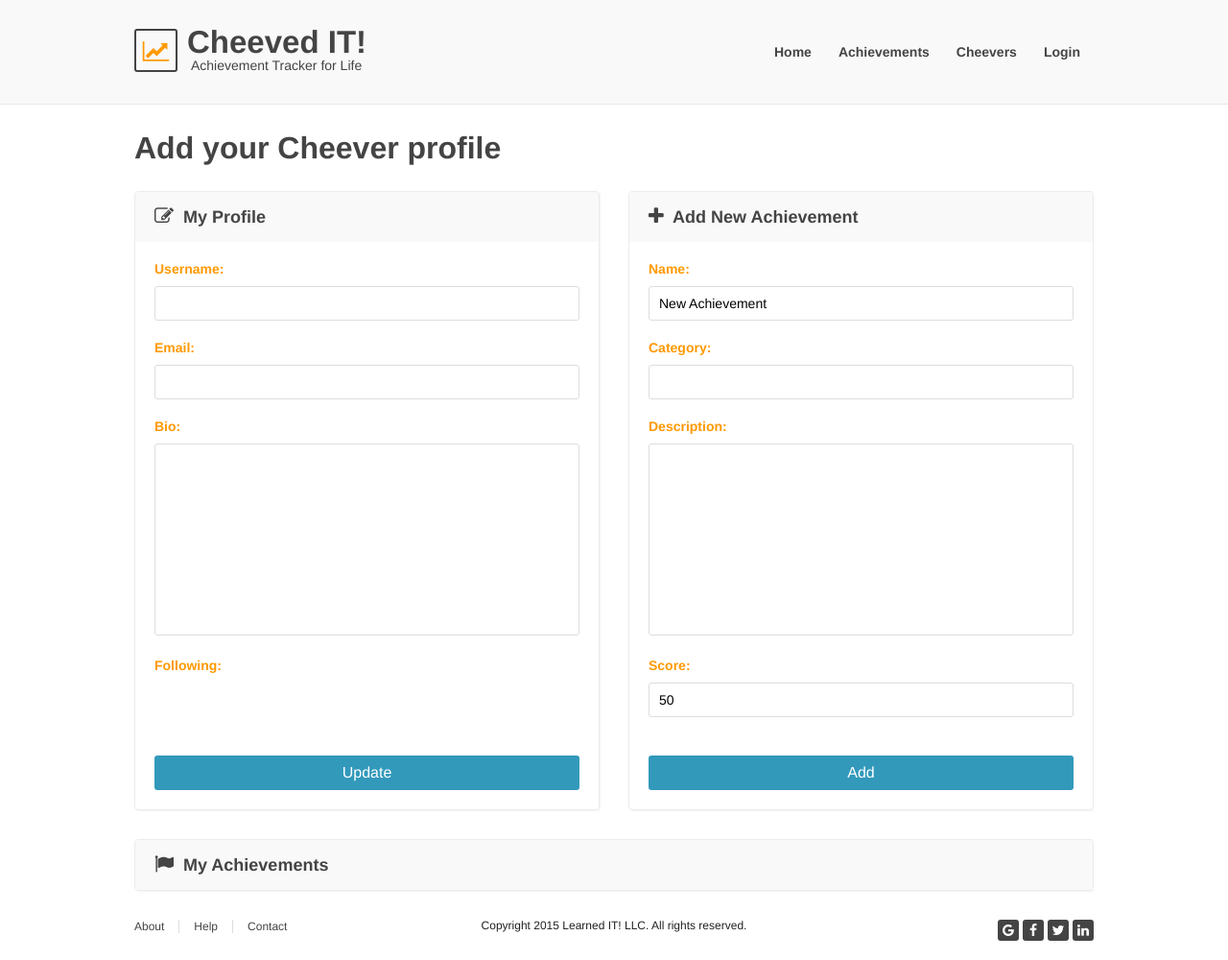
After one commit to absent1706/gae-achieves, a Python web app: template templates/profile.html in a window 1280 px wide. The commit adds this page. Shown: the whole page at 96% size. Run offline with Jinja, Linux system fonts and the light colour scheme; the template is opened without the code that fills it, so the values that code supplies are empty; some libraries are stand-ins or nearby versions; some web fonts are replaced.

Commit message:
+++ HUGE. Added all models. + create achievements

```diff
--- /dev/null
+++ b/templates/profile.html
@@ -0,0 +1,87 @@
+{% extends "base.html" %}
+{% block content %}
+
+<section class="profile container">
+  <div class="intro">
+    <h2>Add your Cheever profile</h2>
+  </div>
+
+  <!-- Content -->
+
+  <section class="content">
+    <section class="profile-edit">
+      <div class="profile-info">
+        <h2><i class="fa fa-edit"></i> My Profile</h2>
+
+        <div class="profile-info-body">
+          <form name="edit-user" action="/profile" method="post">
+            <div class="username">
+              <label>Username:</label>
+              <input name="username" value="{{ cheever.username }}" type="text">
+            </div>
+
+            <div class="email">
+              <label>Email:</label>
+              <input name="notifyEmail" value="{{ cheever.notifyEmail }}" type="email">
+            </div>
+
+            <div class="bio">
+              <label>Bio:</label>
+              <textarea name="bio">{{ cheever.bio }}</textarea>
+            </div>
+
+            <div class="following">
+              <label>Following:</label>
+              <ul>
+
+              </ul>
+            </div>
+
+            <button name="save" type="submit">Update</button>
+          </form>
+        </div>
+      </div>
+
+      <div class="add-new">
+        <h2><i class="fa fa-plus"></i> Add New Achievement</h2>
+
+        <div class="add-new-body">
+          <form name="add-new" action="/newAchievement" method="post">
+            <div class="name">
+              <label>Name:</label>
+              <input name="title" value="New Achievement" type="text">
+            </div>
+
+            <div class="category">
+              <label>Category:</label>
+              <input name="category" type="text">
+            </div>
+
+            <div class="description">
+              <label>Description:</label>
+              <textarea name="description"></textarea>
+            </div>
+
+            <div class="score">
+              <label>Score:</label>
+              <input name="score" value="50" type="text">
+            </div>
+
+            <button name="save" type="submit">Add</button>
+          </form>
+        </div>
+      </div>
+    </section>
+
+    <section class="my-achievements">
+      <h3><i class="fa fa-flag"></i> My Achievements</h3>
+      <ul>
+
+
+
+      </ul>
+    </section>
+  </section>
+</section>
+
+{% endblock %}
```
Also changed, not shown: index.yaml (+7 -0 lines), main.py (+98 -8 lines), models.py (added, +42 -0 lines), templates/home.html (+45 -14 lines).
